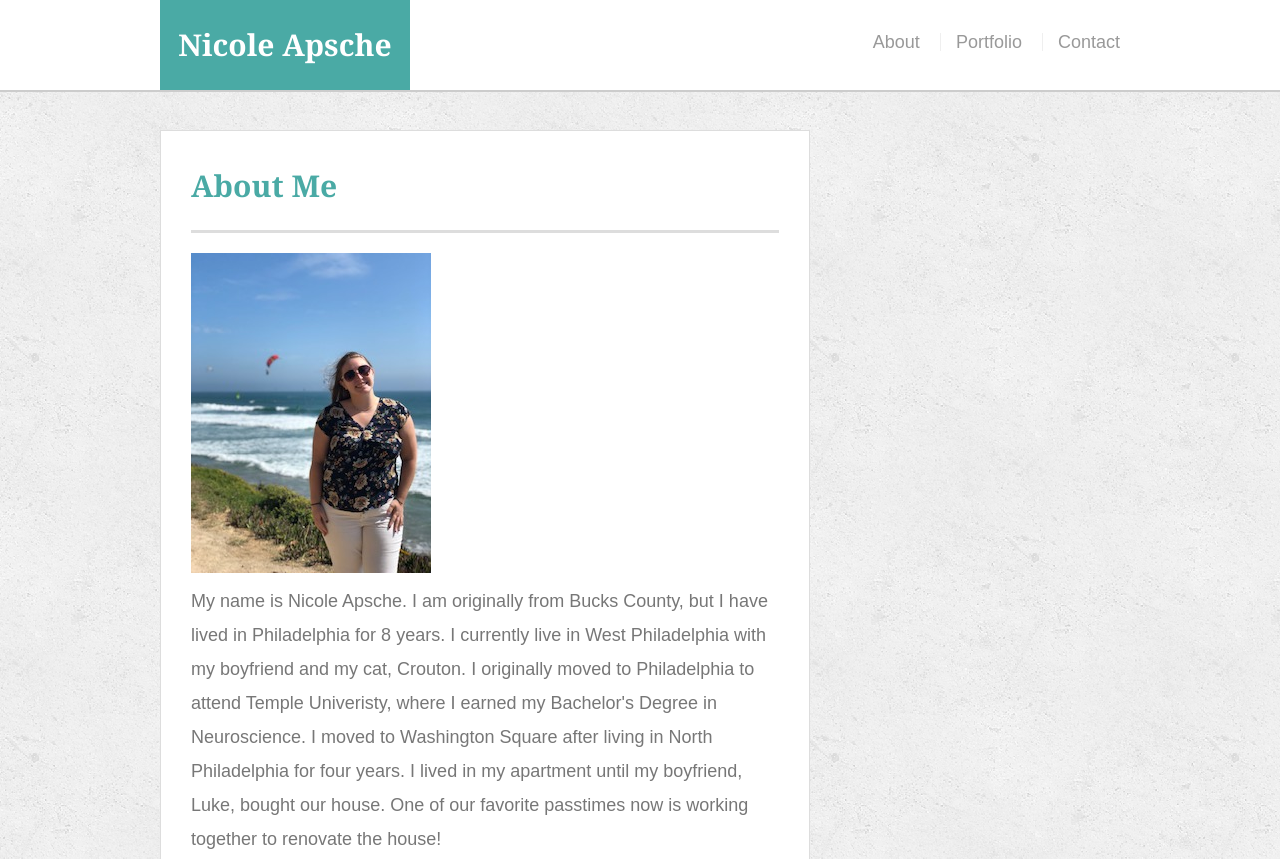
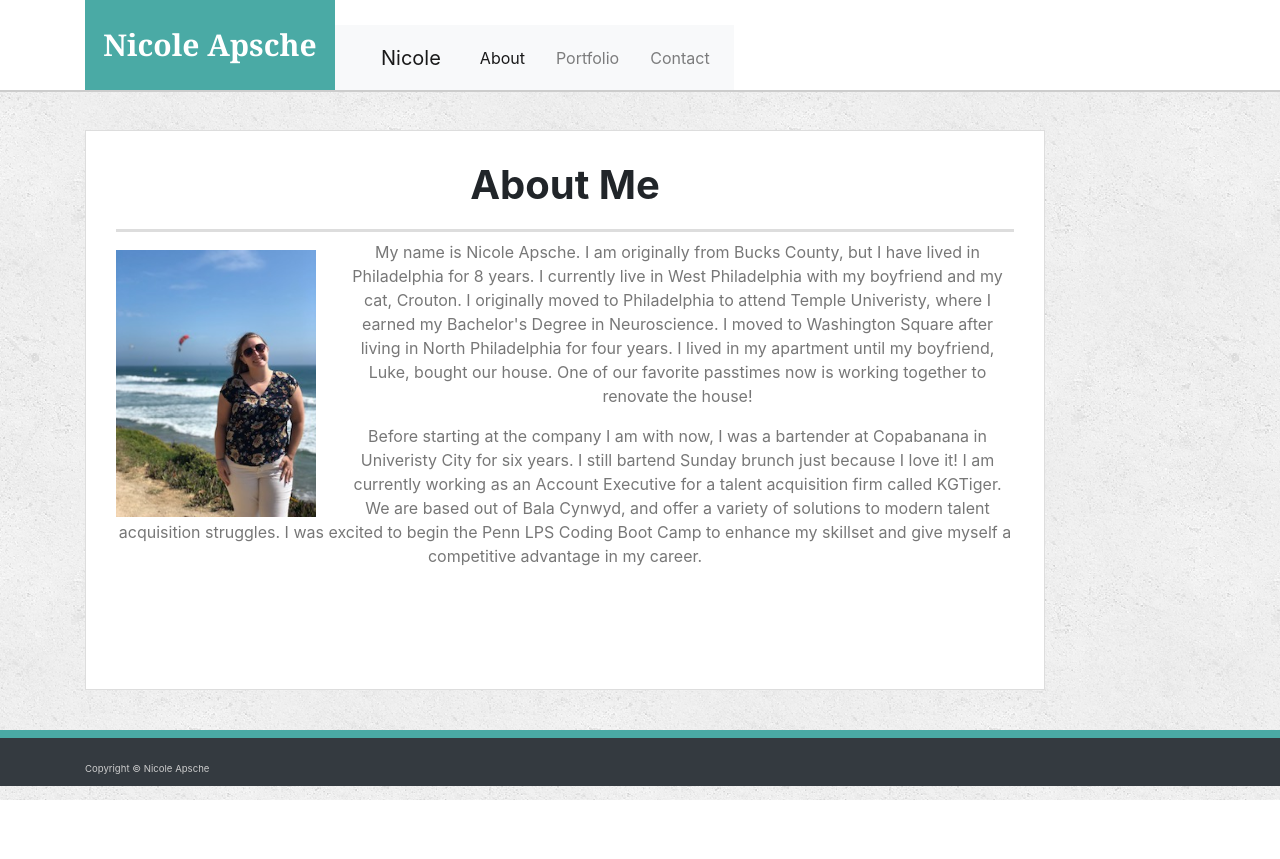
Before and after one commit to napsche/Bootstrap-Portfolio, a plain HTML site: page index.html in a window 1280 px wide. Shown: the top 859 px of the page. After the commit the page ends 800 px from the top, so only its background shows below. Drawn offline with nearby package versions, Linux system fonts and the light colour scheme; files whose address does not match are found by name.

Commit message:
adding bootstrap to html

```diff
--- a/index.html
+++ b/index.html
@@ -4,25 +4,45 @@
 <head>
   <meta charset="UTF-8">
   <title>About | Nicole Apsche</title>
-  <link rel="stylesheet" type="text/css" href="assets/css/style.css">
+  <link rel="stylesheet" type="text/css" href="style.css">
+  <link rel="stylesheet" href="https://maxcdn.bootstrapcdn.com/bootstrap/4.0.0/css/bootstrap.min.css" integrity="sha384-Gn5384xqQ1aoWXA+058RXPxPg6fy4IWvTNh0E263XmFcJlSAwiGgFAW/dAiS6JXm" crossorigin="anonymous">
 </head>
 
 <body>
 
   <header id="masthead">
     <div class="container">
-      <a href="index.html" id="logo">Nicole Apsche</a>
-      <nav>
+        <a href="index.html" id="logo">Nicole Apsche</a>
+        <!-- <nav>
         <a href="index.html">About</a>
         <a href="portfolio.html">Portfolio</a>
         <a href="contact.html">Contact</a>
+      </nav>  -->
+      <nav class="navbar navbar-expand-lg navbar-light bg-light">
+        <a class="navbar-brand" href="index.html">Nicole</a>
+        <button class="navbar-toggler" type="button" data-toggle="collapse" data-target="#navbarNav" aria-controls="navbarNav" aria-expanded="false" aria-label="Toggle navigation">
+          <span class="navbar-toggler-icon"></span>
+        </button>
+        <div class="collapse navbar-collapse" id="navbarNav">
+          <ul class="navbar-nav">
+            <li class="nav-item active">
+              <a class="nav-link" href="index.html">About<span class="sr-only">(current)</span></a>
+            </li>
+            <li class="nav-item">
+              <a class="nav-link" href="portfolio.html">Portfolio</a>
+            </li>
+            <li class="nav-item">
+              <a class="nav-link" href="contact.html">Contact</a>
+            </li>
+          </ul>
+        </div>
       </nav>
     </div>
   </header>
 
   <div id="main-container" class="container">
     <section class="main-section">
-      <h1>About Me</h1>
+      <h1><strong>About Me</strong></h1>
 
       <img src="pic.jpg" class="auth-image" alt="Image">
 
@@ -33,9 +53,9 @@
 
   </div>
 
-  <footer>
+  <footer id="sticky-footer" class="py-4 bg-dark text-white-50">
     <div class="container">
-      Copyright &copy;
+      <small>Copyright &copy; Nicole Apsche</small>
     </div>
   </footer>
 </body>
--- a/style.css
+++ b/style.css
@@ -17,7 +17,7 @@ body {
     max-width: 960px;
     margin: 0 auto;
     clear: both;
-    text-align: center;
+    display: flex;
   }
 
   h1,
@@ -25,6 +25,7 @@ body {
   h3,
   p {
     margin-bottom: 20px;
+    color: #777777;
   }
 
   p:last-child {
@@ -81,6 +82,7 @@ body {
   nav {
     float: right;
     margin-top: 25px;
+    display: flex;
   }
 
   nav a {
@@ -217,3 +219,7 @@ body {
     background: #4aaaa5;
     border: 0 none;
   }
+
+  #sticky-footer {
+    flex-shrink: none;
+  }
```
Also changed, not shown: contact.html (+26 -7 lines), portfolio.html (+26 -6 lines).
